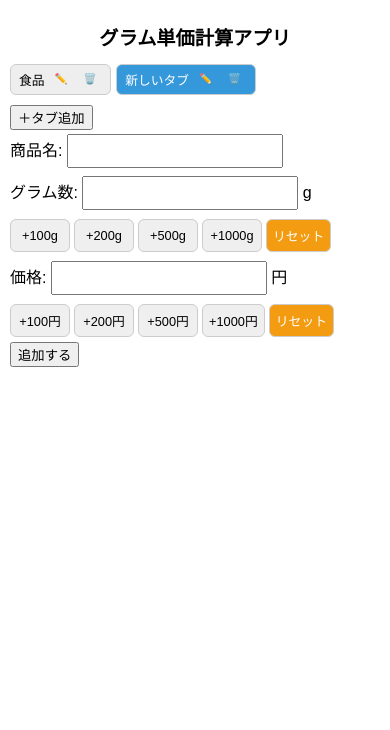
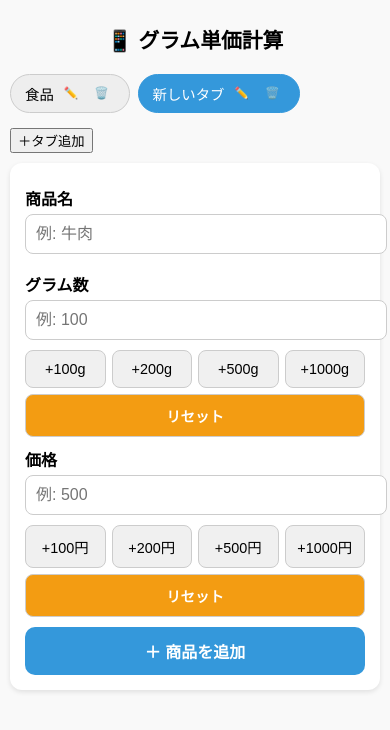
Before and after one commit to kakenore/kakenore.github.io, a plain HTML site: page index.html in a window 390 px wide. Both pictures are taken after a click on the button "＋タブ追加". Drawn offline with Linux system fonts and the light colour scheme.

Commit message:
Update index.html

```diff
--- a/index.html
+++ b/index.html
@@ -3,172 +3,181 @@
 <head>
   <meta charset="UTF-8" />
   <title>グラム単価計算アプリ</title>
+  <meta name="viewport" content="width=device-width, initial-scale=1.0" /> <!-- スマホ最適化 -->
   <style>
     body {
       font-family: sans-serif;
-        padding: 20px;
-        max-width: 800px;
+      padding: 10px;
+      max-width: 600px;
       margin: auto;
+      background: #f9f9f9;
     }
 
     h1 {
-        font-size: 1.5em;
+      font-size: 1.3em;
       text-align: center;
+      margin-bottom: 15px;
     }
 
     /* タブ */
     .tabs {
       display: flex;
-        flex-wrap: wrap; /* 折り返す */
+      overflow-x: auto;
+      gap: 8px;
+      padding: 5px 0;
       margin-bottom: 10px;
-        gap: 5px;
-        overflow-x: auto; /* スマホで横スクロール */
     }
     .tab {
-        padding: 6px 12px;
+      flex: 0 0 auto;
+      padding: 8px 14px;
       border: 1px solid #ccc;
+      border-radius: 20px;
+      background: #eee;
       cursor: pointer;
-        border-radius: 6px;
-        background: #eee;
+      font-size: 0.9em;
       display: flex;
       align-items: center;
       gap: 4px;
-        font-size: 0.9em;
     }
     .tab.active {
       background: #3498db;
       color: white;
+      border-color: #3498db;
     }
     .tab button {
-        font-size: 0.8em;
       background: none;
       border: none;
       cursor: pointer;
+      font-size: 0.8em;
     }
 
     /* 入力フォーム */
     .form {
-        margin-bottom: 20px;
-        font-size: 1em;
+      background: white;
+      padding: 15px;
+      border-radius: 12px;
+      box-shadow: 0 2px 5px rgba(0,0,0,0.1);
+      margin-bottom: 15px;
+    }
+    .form label {
+      font-weight: bold;
+      display: block;
+      margin: 8px 0 4px;
     }
     .form input {
-        padding: 6px;
+      width: 100%;
+      padding: 10px;
       font-size: 1em;
-        margin: 4px 0;
-        width: 100%; /* スマホでは全幅 */
-        max-width: 200px; /* PCでは広がりすぎない */
+      border: 1px solid #ccc;
+      border-radius: 8px;
+      margin-bottom: 10px;
     }
-      .preset-buttons,
-      .preset-pricebuttons {
+
+    /* プリセットボタン */
+    .preset-buttons, .preset-pricebuttons {
       display: flex;
       flex-wrap: wrap;
-        gap: 4px;
-        margin: 5px 0;
+      gap: 6px;
+      margin-bottom: 10px;
     }
-      .preset-buttons button,
-      .preset-pricebuttons button {
-        padding: 6px 10px;
-        min-width: 60px;
+    .preset-buttons button, .preset-pricebuttons button {
+      flex: 1;
+      min-width: 70px;
+      padding: 10px;
+      border-radius: 8px;
+      border: 1px solid #ccc;
       font-size: 0.9em;
-        border-radius: 6px;
-        border: 1px solid #ccc;
+      background: #f0f0f0;
       cursor: pointer;
+    }
+    .preset-buttons button:active, .preset-pricebuttons button:active {
+      background: #ddd;
+    }
+    .reset-btn {
+      background: #f39c12 !important;
+      color: white;
+      font-weight: bold;
+    }
+
+    .form button.add {
+      width: 100%;
+      padding: 12px;
+      font-size: 1em;
+      border: none;
+      border-radius: 10px;
+      background: #3498db;
+      color: white;
+      cursor: pointer;
+      font-weight: bold;
+    }
+    .form button.add:active {
+      background: #2980b9;
     }
 
     /* 商品リスト */
     .products {
-        margin-top: 10px;
+      display: flex;
+      flex-direction: column;
+      gap: 10px;
     }
     .product {
-        border-bottom: 1px solid #ccc;
-        padding: 6px 0;
+      background: white;
+      padding: 12px;
+      border-radius: 10px;
+      box-shadow: 0 2px 4px rgba(0,0,0,0.1);
       display: flex;
       justify-content: space-between;
-        align-items: center;
-        font-size: 1em;
+      align-items: flex-start;
+      font-size: 0.95em;
       flex-wrap: wrap;
+    }
+    .product span {
+      flex: 1;
     }
     .product button {
       background: #e74c3c;
       color: white;
       border: none;
-        padding: 5px 10px;
-        border-radius: 6px;
+      padding: 6px 12px;
+      border-radius: 8px;
       cursor: pointer;
       font-size: 0.9em;
-      }
-
-      /* スマホ向け調整 */
-      @media (max-width: 600px) {
-        body {
-          padding: 10px;
-        }
-        h1 {
-          font-size: 1.2em;
-        }
-        .tab {
-          font-size: 0.8em;
-          padding: 5px 8px;
-        }
-        .form input {
-          font-size: 1em;
-          width: 100%; /* スマホで幅いっぱい */
-        }
-        .preset-buttons button,
-        .preset-pricebuttons button {
-          font-size: 0.8em;
-          padding: 6px;
-        }
-        .product {
-          font-size: 0.9em;
-          flex-direction: column;
-          align-items: flex-start;
-        }
-        .product button {
-          margin-top: 5px;
-          align-self: flex-end;
-        }
     }
   </style>
 </head>
 <body>
-    <h1>グラム単価計算アプリ</h1>
+  <h1>📱 グラム単価計算</h1>
 
   <!-- タブエリア -->
   <div class="tabs" id="tabs"></div>
-    <button onclick="addTab()">＋タブ追加</button>
+  <button onclick="addTab()" style="margin-bottom:10px;">＋タブ追加</button>
 
   <!-- 入力フォーム -->
   <div class="form">
-      商品名: <input type="text" id="name" />
-      <br />
-      グラム数: <input type="number" id="grams" /> g
+    <label>商品名</label>
+    <input type="text" id="name" placeholder="例: 牛肉" />
+
+    <label>グラム数</label>
+    <input type="number" id="grams" placeholder="例: 100" />
     <div class="preset-buttons">
       <button onclick="setGrams(100)">+100g</button>
       <button onclick="setGrams(200)">+200g</button>
       <button onclick="setGrams(500)">+500g</button>
       <button onclick="setGrams(1000)">+1000g</button>
-        <button
-          onclick="resetField('grams','グラム数をリセットしますか？')"
-          style="background: #f39c12; color: white"
-        >
-          リセット
-        </button>
+      <button class="reset-btn" onclick="resetField('grams','グラム数をリセットしますか？')">リセット</button>
     </div>
-      価格: <input type="number" id="price" /> 円
+
+    <label>価格</label>
+    <input type="number" id="price" placeholder="例: 500" />
     <div class="preset-pricebuttons">
       <button onclick="setPrices(100)">+100円</button>
       <button onclick="setPrices(200)">+200円</button>
       <button onclick="setPrices(500)">+500円</button>
       <button onclick="setPrices(1000)">+1000円</button>
-        <button
-          onclick="resetField('price','価格をリセットしますか？')"
-          style="background: #f39c12; color: white"
-        >
-          リセット
-        </button>
+      <button class="reset-btn" onclick="resetField('price','価格をリセットしますか？')">リセット</button>
     </div>
-      <button onclick="addProduct()">追加する</button>
+
+    <button class="add" onclick="addProduct()">＋ 商品を追加</button>
   </div>
 
   <!-- 商品リスト -->
@@ -178,168 +187,86 @@
     let tabs = [];
     let currentTabIndex = 0;
 
-      // ---- LocalStorage 保存・復元 ----
     function saveTabs() {
-        const data = {
-          tabs: tabs,
-          currentTabIndex: currentTabIndex,
-        };
-        localStorage.setItem("tabsData", JSON.stringify(data));
+      localStorage.setItem("tabsData", JSON.stringify({tabs, currentTabIndex}));
     }
-
     function loadTabs() {
       const saved = localStorage.getItem("tabsData");
       if (saved) {
-          try {
         const parsed = JSON.parse(saved);
-            tabs = parsed.tabs || [{ name: "食品", products: [] }];
+        tabs = parsed.tabs || [{name:"食品", products:[]}];
         currentTabIndex = parsed.currentTabIndex || 0;
-          } catch (e) {
-            console.error("復元失敗:", e);
-            tabs = [{ name: "食品", products: [] }];
-            currentTabIndex = 0;
+      } else {
+        tabs = [{name:"食品", products:[]}];
       }
-        } else {
-          tabs = [{ name: "食品", products: [] }];
-          currentTabIndex = 0;
-        }
-        renderTabs();
-        render();
+      renderTabs(); render();
     }
 
-      // ---- タブ操作 ----
     function addTab() {
-        tabs.push({ name: "新しいタブ", products: [] });
-        currentTabIndex = tabs.length - 1;
-        renderTabs();
-        render();
-        saveTabs();
+      tabs.push({name:"新しいタブ", products:[]});
+      currentTabIndex = tabs.length-1;
+      renderTabs(); render(); saveTabs();
+    }
+    function switchTab(i) { currentTabIndex=i; renderTabs(); render(); saveTabs();}
+    function renameTab(i) {
+      const newName = prompt("タブ名を入力", tabs[i].name);
+      if(newName){ tabs[i].name=newName; renderTabs(); saveTabs();}
+    }
+    function deleteTab(i){
+      if(!confirm("削除しますか？")) return;
+      tabs.splice(i,1);
+      if(tabs.length===0){ tabs=[{name:"食品",products:[]}];}
+      currentTabIndex=Math.min(currentTabIndex,tabs.length-1);
+      renderTabs(); render(); saveTabs();
     }
 
-      function switchTab(index) {
-        currentTabIndex = index;
-        renderTabs();
-        render();
-        saveTabs();
+    function addProduct(){
+      const name=document.getElementById("name").value;
+      const grams=parseFloat(document.getElementById("grams").value);
+      const price=parseFloat(document.getElementById("price").value);
+      if(!name || isNaN(grams)||isNaN(price)||grams<=0){alert("正しい値を入力してください");return;}
+      const unitPrice=price/grams;
+      tabs[currentTabIndex].products.push({name,grams,price,unitPrice});
+      document.getElementById("name").value="";
+      document.getElementById("grams").value="";
+      document.getElementById("price").value="";
+      render(); saveTabs();
+    }
+    function deleteProduct(i){
+      if(!confirm("削除しますか？")) return;
+      tabs[currentTabIndex].products.splice(i,1);
+      render(); saveTabs();
     }
 
-      function renameTab(index) {
-        const newName = prompt("タブ名を入力してください", tabs[index].name);
-        if (newName) {
-          tabs[index].name = newName;
-          renderTabs();
-          saveTabs();
+    function setGrams(v){ let g=document.getElementById("grams"); g.value=(parseFloat(g.value)||0)+v;}
+    function setPrices(v){ let p=document.getElementById("price"); p.value=(parseFloat(p.value)||0)+v;}
+    function resetField(id,msg){ if(confirm(msg)) document.getElementById(id).value=0;}
+
+    function renderTabs(){
+      const tabsDiv=document.getElementById("tabs"); tabsDiv.innerHTML="";
+      tabs.forEach((tab,i)=>{
+        const div=document.createElement("div");
+        div.className="tab"+(i===currentTabIndex?" active":"");
+        div.textContent=tab.name;
+        div.onclick=()=>switchTab(i);
+        const r=document.createElement("button");
+        r.textContent="✏️"; r.onclick=(e)=>{e.stopPropagation(); renameTab(i);};
+        const d=document.createElement("button");
+        d.textContent="🗑️"; d.onclick=(e)=>{e.stopPropagation(); deleteTab(i);};
+        div.appendChild(r); div.appendChild(d); tabsDiv.appendChild(div);
+      });
     }
-      }
-
-      function deleteTab(index) {
-        if (!confirm("このタブを削除しますか？")) return;
-        tabs.splice(index, 1);
-        if (tabs.length === 0) {
-          tabs = [{ name: "食品", products: [] }];
-        }
-        currentTabIndex = Math.min(currentTabIndex, tabs.length - 1);
-        renderTabs();
-        render();
-        saveTabs();
-      }
-
-      // ---- 商品操作 ----
-      function addProduct() {
-        const name = document.getElementById("name").value;
-        const grams = parseFloat(document.getElementById("grams").value);
-        const price = parseFloat(document.getElementById("price").value);
-
-        if (!name || isNaN(grams) || isNaN(price) || grams <= 0) {
-          alert("正しい値を入力してください");
-          return;
-        }
-
-        const unitPrice = price / grams;
-        tabs[currentTabIndex].products.push({ name, grams, price, unitPrice });
-
-        document.getElementById("name").value = "";
-        document.getElementById("grams").value = "";
-        document.getElementById("price").value = "";
-
-        render();
-        saveTabs();
-      }
-
-      function deleteProduct(index) {
-        if (!confirm("この商品を削除しますか？")) return;
-        tabs[currentTabIndex].products.splice(index, 1);
-        render();
-        saveTabs();
-      }
-
-      // ---- 入力補助 ----
-      function setGrams(value) {
-        const gramsInput = document.getElementById("grams");
-        let current = parseFloat(gramsInput.value) || 0;
-        gramsInput.value = current + value;
-      }
-
-      function setPrices(value) {
-        const priceInput = document.getElementById("price");
-        let current = parseFloat(priceInput.value) || 0;
-        priceInput.value = current + value;
-      }
-
-      function resetField(fieldId, message) {
-        if (confirm(message)) {
-          document.getElementById(fieldId).value = 0;
-        }
-      }
-
-      // ---- レンダリング ----
-      function renderTabs() {
-        const tabsDiv = document.getElementById("tabs");
-        tabsDiv.innerHTML = "";
-        tabs.forEach((tab, i) => {
-          const tabDiv = document.createElement("div");
-          tabDiv.className = "tab" + (i === currentTabIndex ? " active" : "");
-          tabDiv.textContent = tab.name;
-          tabDiv.onclick = () => switchTab(i);
-
-          // 操作用ボタン
-          const renameBtn = document.createElement("button");
-          renameBtn.textContent = "✏️";
-          renameBtn.onclick = (e) => {
-            e.stopPropagation();
-            renameTab(i);
-          };
-
-          const deleteBtn = document.createElement("button");
-          deleteBtn.textContent = "🗑️";
-          deleteBtn.onclick = (e) => {
-            e.stopPropagation();
-            deleteTab(i);
-          };
-
-          tabDiv.appendChild(renameBtn);
-          tabDiv.appendChild(deleteBtn);
-          tabsDiv.appendChild(tabDiv);
+    function render(){
+      const pDiv=document.getElementById("products"); pDiv.innerHTML="";
+      tabs[currentTabIndex].products.forEach((p,i)=>{
+        const div=document.createElement("div"); div.className="product";
+        div.innerHTML=`<span>${p.name}：${p.grams}g / ${p.price}円<br><b>${p.unitPrice.toFixed(2)} 円/g</b></span>
+          <button onclick="deleteProduct(${i})">削除</button>`;
+        pDiv.appendChild(div);
       });
     }
 
-      function render() {
-        const productsDiv = document.getElementById("products");
-        productsDiv.innerHTML = "";
-        tabs[currentTabIndex].products.forEach((p, i) => {
-          const div = document.createElement("div");
-          div.className = "product";
-          div.innerHTML = `
-          <span>${p.name} : ${p.grams}g / ${p.price}円 →
-          <b>${p.unitPrice.toFixed(2)} 円/g</b></span>
-          <button onclick="deleteProduct(${i})">削除</button>
-        `;
-          productsDiv.appendChild(div);
-        });
-      }
-
-      // 初期ロード
-      window.onload = loadTabs;
+    window.onload=loadTabs;
   </script>
 </body>
 </html>
```
Lines whose indentation alone changed are shown as unchanged.
